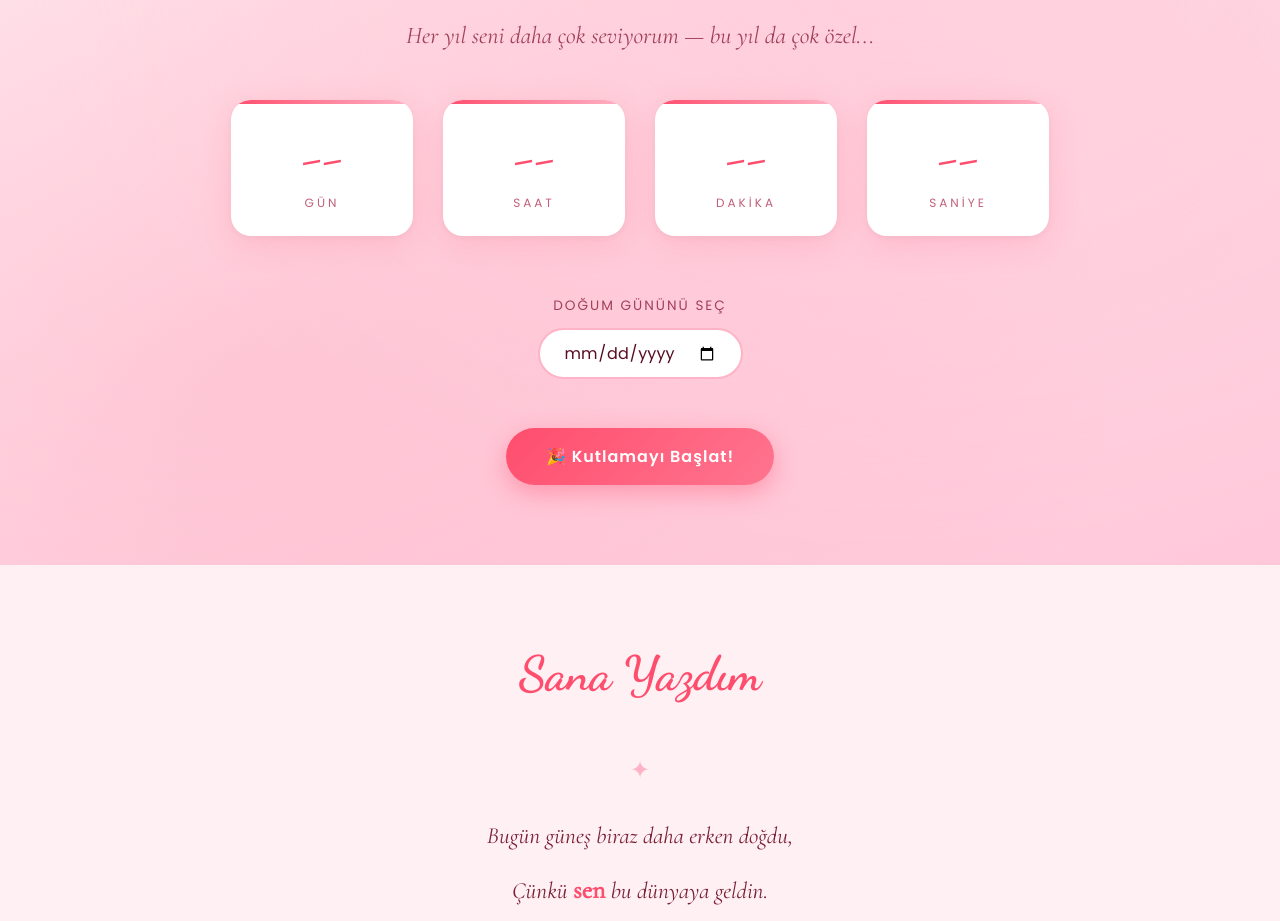
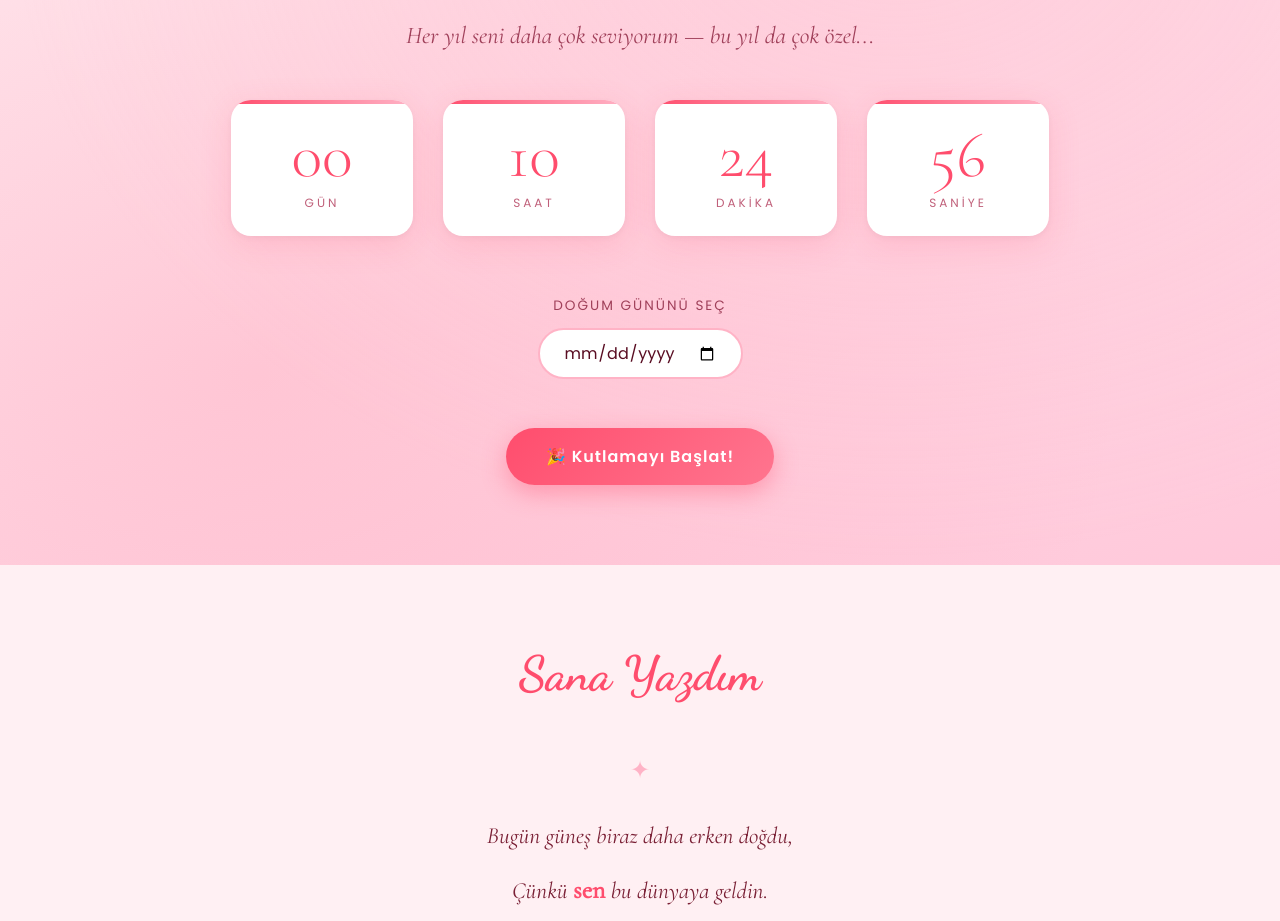
Before and after one commit to yusufmontgomery/yusufmontgomery.github.io, a plain HTML site: page index.html/index.html in a window 1280 px wide. Shown: the part 2693-3614 px from the top of the page. Drawn offline with nearby package versions, Linux system fonts and the light colour scheme.

Commit message:
Update index.html

```diff
--- a/index.html/index.html
+++ b/index.html/index.html
@@ -624,7 +624,7 @@
 
 <script>
     /* GERİ SAYIM */
-    let targetDate = null;
+    let targetDate = new Date(2026, 2, 27, 0, 0, 0);
 
     function updateCountdown() {
         if (!targetDate) return;
```
